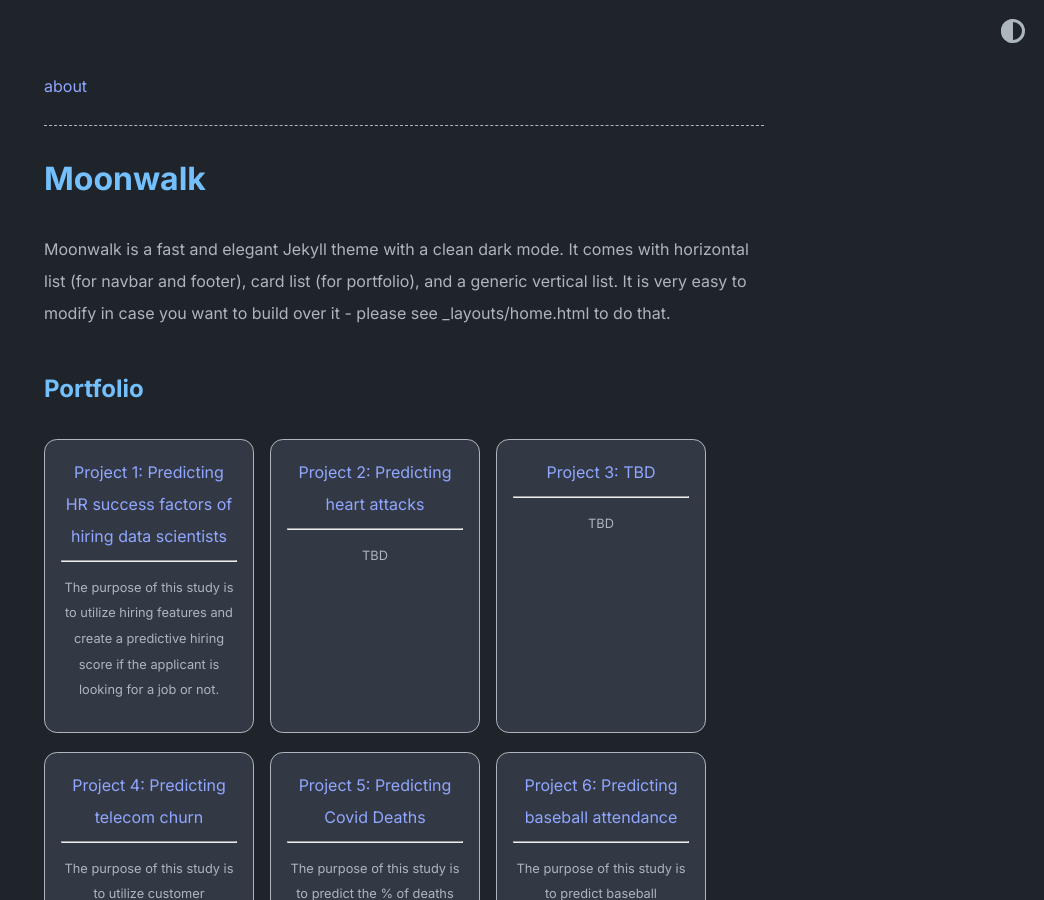
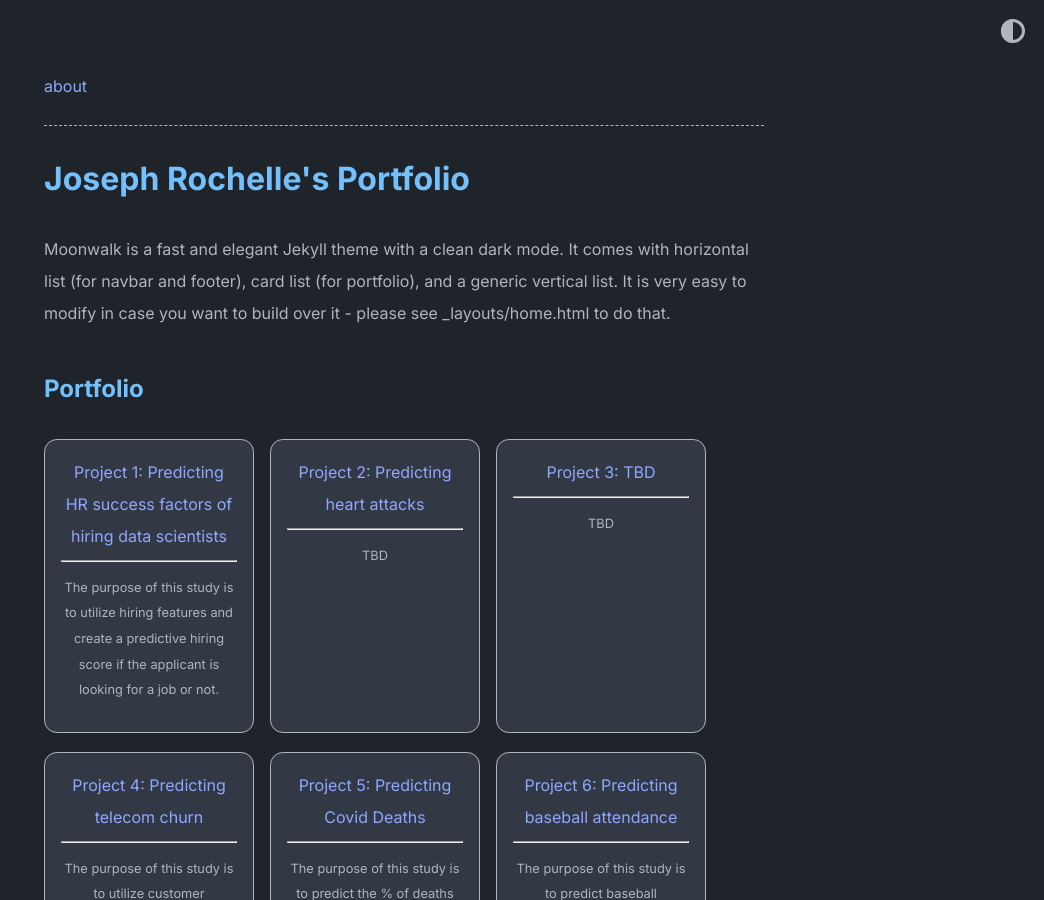
Before and after one commit to Josef9154/JRochelle_Portfolio, a Jekyll site: the page built from index.md, in a window 1280 px wide and 900 px high. Shown: the whole window, without its empty margins (236-1280 px from the left). Built offline with Jekyll 4.4.1, drawn with Linux system fonts in a browser that asks for light colours.

Commit message:
_config.yml: changed

```diff
--- a/_config.yml
+++ b/_config.yml
@@ -1,4 +1,4 @@
-title: Moonwalk
+title: Joseph Rochelle's Portfolio
 author: Abhinav Saxena
 url: ''
 description: >
```
